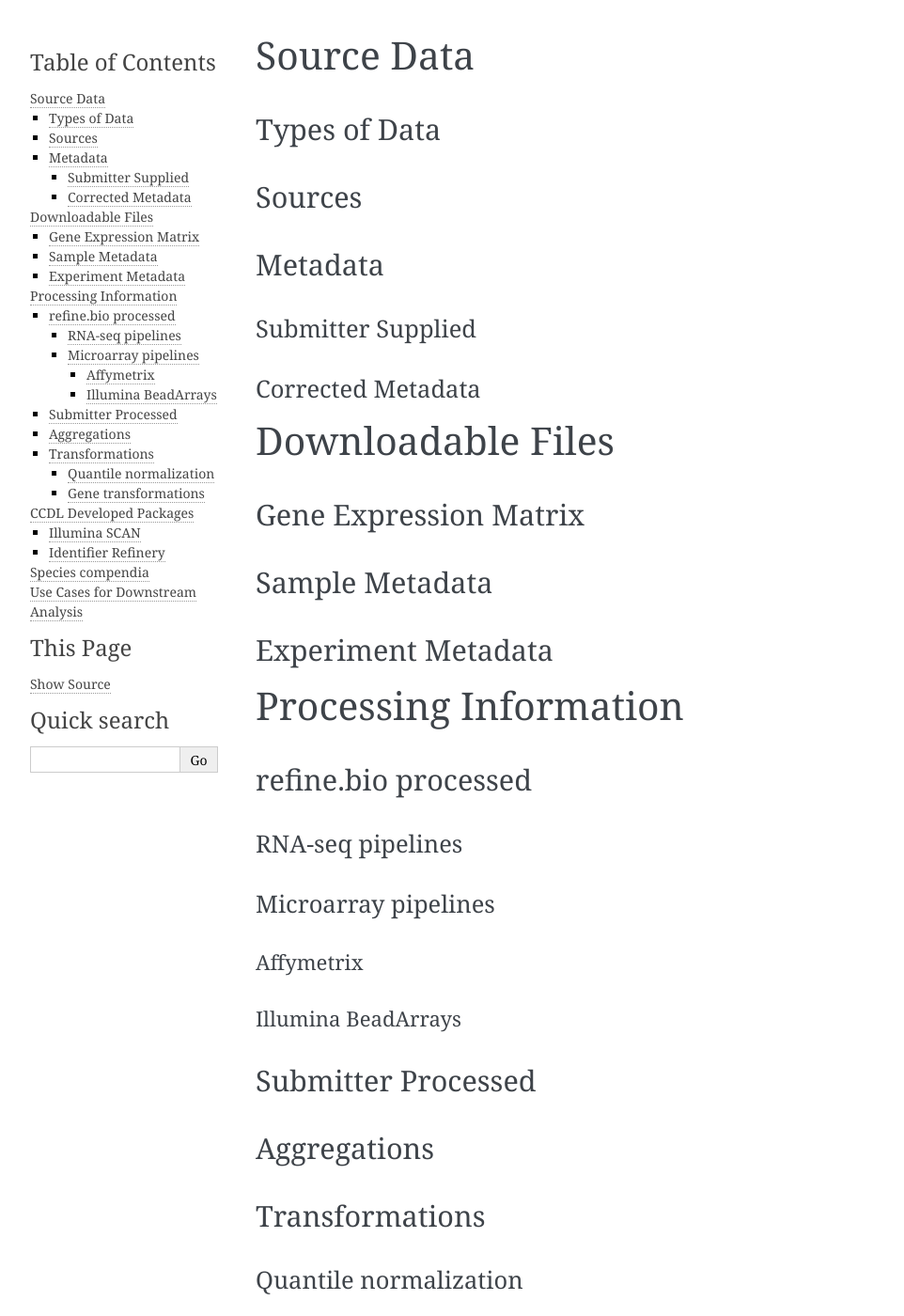
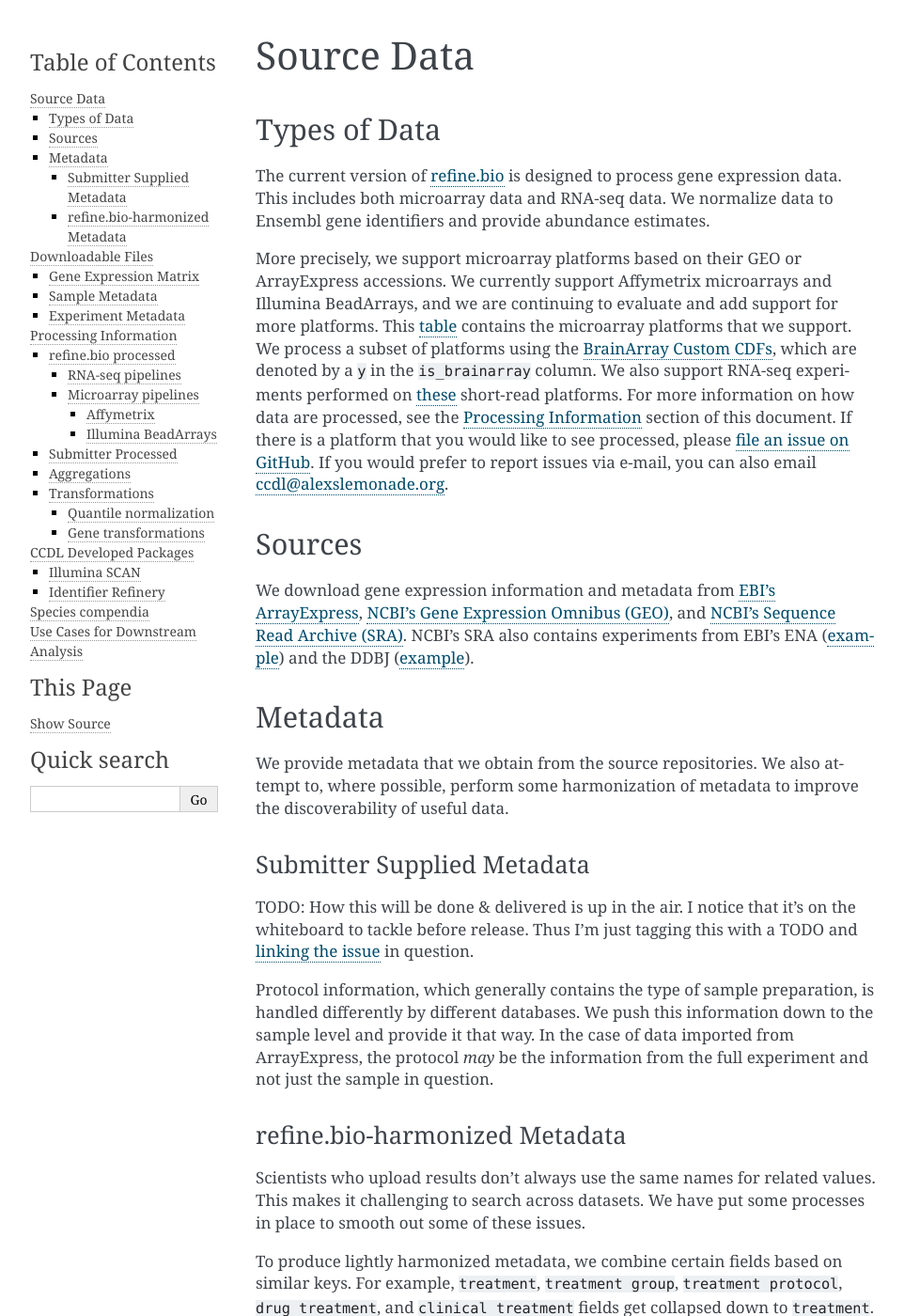
Before and after one commit to AlexsLemonade/refinebio-docs, a Sphinx documentation site: the page built from docs/main_text.md, in a window 1280 px wide and 1400 px high. Shown: the whole window at 94% size, without its empty margins (148-1110 px from the left). Built offline with Sphinx 7.4.7, drawn with Linux system fonts in a browser that asks for light colours; some of the changed text lies outside the part shown.

Commit message:
Initial draft of text to close issue #3 (#7)
* initial draft to close #3

* add a note about the specific arrays; also how to contact for more platforms

```diff
--- a/docs/main_text.md
+++ b/docs/main_text.md
@@ -2,14 +2,50 @@
 
 ## Types of Data
 
+The current version of [refine.bio](https://refine.bio) is designed to process gene expression data.
+This includes both microarray data and RNA-seq data.
+We normalize data to Ensembl gene identifiers and provide abundance estimates.
+
+More precisely, we support microarray platforms based on their GEO or ArrayExpress accessions.
+We currently support Affymetrix microarrays and Illumina BeadArrays, and we are continuing to evaluate and add support for more platforms.
+This [table](https://github.com/AlexsLemonade/refinebio/blob/dev/config/supported_microarray_platforms.csv) contains the microarray platforms that we support.
+We process a subset of platforms using the [BrainArray Custom CDFs](http://brainarray.mbni.med.umich.edu/Brainarray/Database/CustomCDF/CDF_download.asp), which are denoted by a `y` in the `is_brainarray` column.
+We also support RNA-seq experiments performed on [these](https://github.com/AlexsLemonade/refinebio/blob/dev/config/supported_rnaseq_platforms.txt) short-read platforms.
+For more information on how data are processed, see the [Processing Information](#processing-information) section of this document.
+If there is a platform that you would like to see processed, please [file an issue on GitHub](https://github.com/AlexsLemonade/refinebio/issues).
+If you would prefer to report issues via e-mail, you can also email [ccdl@alexslemonade.org](mailto:ccdl@alexslemonade.org).
+
 ## Sources
+
+We download gene expression information and metadata from [EBI's ArrayExpress](https://www.ebi.ac.uk/arrayexpress/), [NCBI's Gene Expression Omnibus (GEO)](https://www.ncbi.nlm.nih.gov/geo/), and [NCBI's Sequence Read Archive (SRA)](https://www.ncbi.nlm.nih.gov/sra).
+NCBI's SRA also contains experiments from EBI's ENA ([example](https://www.ncbi.nlm.nih.gov/sra/?term=ERP000447)) and the DDBJ ([example](https://www.ncbi.nlm.nih.gov/sra/?term=DRP000017)).
 
 ## Metadata
 
-### Submitter Supplied
+We provide metadata that we obtain from the source repositories.
+We also attempt to, where possible, perform some harmonization of metadata to improve the discoverability of useful data.
 
-### Corrected Metadata
+### Submitter Supplied Metadata
 
+TODO: How this will be done & delivered is up in the air. I notice that it's on the whiteboard to tackle before release. Thus I'm just tagging this with a TODO and [linking the issue](https://github.com/AlexsLemonade/refinebio/issues/515) in question.
+
+Protocol information, which generally contains the type of sample preparation, is handled differently by different databases.
+We push this information down to the sample level and provide it that way.
+In the case of data imported from ArrayExpress, the protocol _may_ be the information from the full experiment and not just the sample in question.
+
+### refine.bio-harmonized Metadata
+
+Scientists who upload results don't always use the same names for related values.
+This makes it challenging to search across datasets.
+We have put some processes in place to smooth out some of these issues.
+
+To produce lightly harmonized metadata, we combine certain fields based on similar keys.
+For example, `treatment`, `treatment group`, `treatment protocol`, `drug treatment`, and `clinical treatment` fields get collapsed down to `treatment`.
+The fields that we currently collapse to includes `specimen part`, `genetic information`, `disease`, `disease stage`, `treatment`, `race`, `subject`, `development stage`, `compound`, and `time`.
+We do this for convenience and to aid in searches.
+We recommend that users confirm metadata fields that are particularly important via the submitter-supplied metadata.
+If you find that the harmonized metadata does not accurately reflect the metadata supplied by the submitter, please [file an issue on GitHub](https://github.com/AlexsLemonade/refinebio/issues) so that we can resolve it.
+If you would prefer to report issues via e-mail, you can also email [ccdl@alexslemonade.org](mailto:ccdl@alexslemonade.org).
 
 # Downloadable Files
 
```
